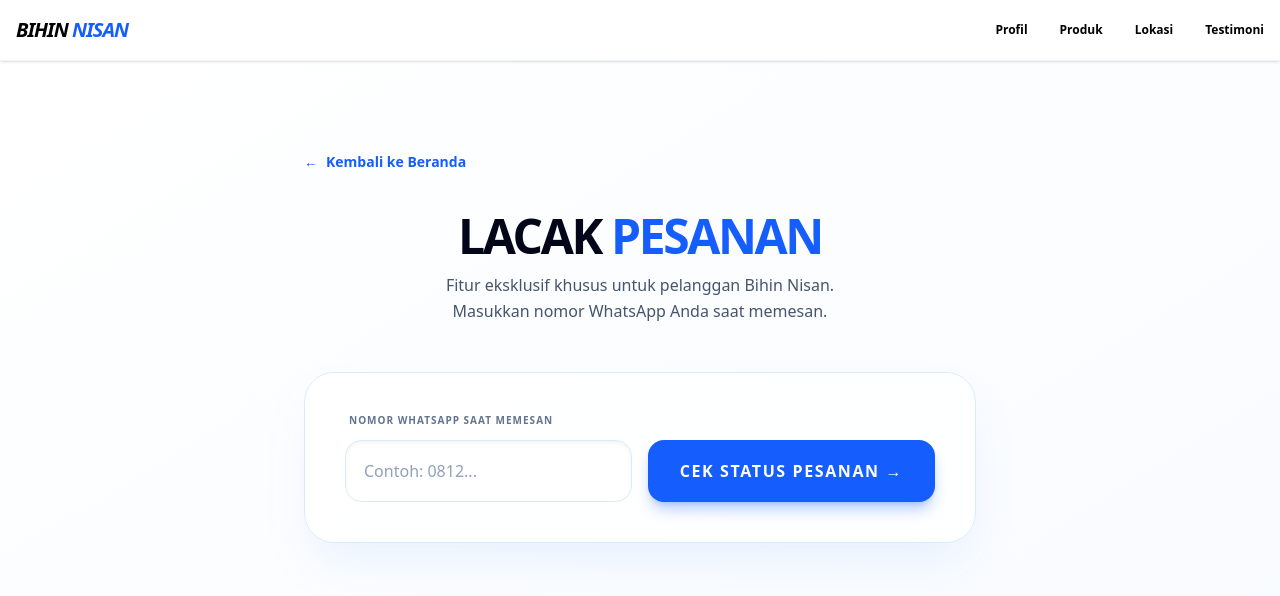
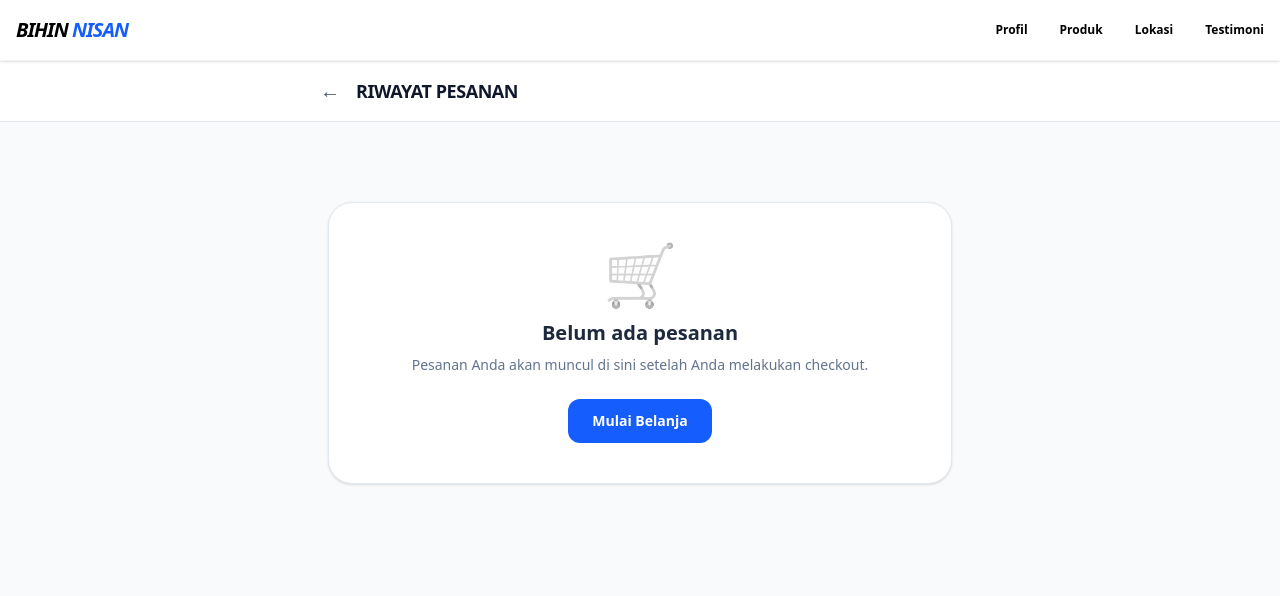
Before and after one commit to RyooCompany/Web-Nisan, a Next.js app: page /lacak in a window 1280 px wide. Shown: the top 596 px of the page. Built offline with nearby package versions, Linux system fonts and the light colour scheme.

Commit message:
feat: rombak halaman lacak jadi ala shopee tanpa input wa dan tambah fitur ulasan

```diff
--- a/app/lacak/page.js
+++ b/app/lacak/page.js
@@ -1,156 +1,129 @@
 "use client";
-import { useState } from "react";
+import { useState, useEffect } from "react";
 import Link from "next/link";
 
 export default function LacakPesanan() {
-  const [nomorWA, setNomorWA] = useState("");
-  const [hasilCek, setHasilCek] = useState([]);
-  const [pesanError, setPesanError] = useState("");
-  const [isSearching, setIsSearching] = useState(false);
+  const [pesananSaya, setPesananSaya] = useState([]);
+  const [loading, setLoading] = useState(true);
 
-  const handleCekStatus = () => {
-    const waBersih = nomorWA.trim();
+  useEffect(() => {
+    // Otomatis mengambil "KTP" WA pembeli yang tersimpan di HP ini
+    const userWa = localStorage.getItem("user_wa");
 
-    if (!waBersih) {
-      setPesanError("Silakan masukkan nomor WhatsApp Anda.");
-      setHasilCek([]);
-      return;
+    if (userWa) {
+      const dataPesanan = JSON.parse(localStorage.getItem("db_pesanan") || "[]");
+      // Cari pesanan yang nomor WA-nya cocok
+      const pesananDitemukan = dataPesanan.filter(p => p.wa_pembeli === userWa);
+      setPesananSaya(pesananDitemukan);
     }
-
-    setIsSearching(true);
-    setPesanError("");
-    setHasilCek([]);
-
-    // Simulasi loading sedikit biar kerasa 'ngecek'
-    setTimeout(() => {
-      const dataPesanan = JSON.parse(localStorage.getItem("db_pesanan") || "[]");
-      const pesananDitemukan = dataPesanan.filter(p => p.wa_pembeli === waBersih);
-
-      if (pesananDitemukan.length > 0) {
-        setHasilCek(pesananDitemukan);
-      } else {
-        setPesanError("Akses Ditolak! Nomor WhatsApp ini belum pernah melakukan pembelian di Bihin Nisan.");
-      }
-      setIsSearching(false);
-    }, 1200);
-  };
+    setLoading(false);
+  }, []);
 
   return (
-    // LATAR BELAKANG BARU: Putih-Biru Bergerak (animate-gradient-xy)
-    <div className="min-h-screen bg-gradient-to-br from-white via-blue-50 to-blue-100 text-slate-900 p-6 flex flex-col items-center font-sans animate-gradient-xy bg-[length:400%_400%]">
-      <div className="w-full max-w-2xl mt-8 md:mt-16">
+    <div className="min-h-screen bg-slate-50 font-sans text-slate-900 pb-20">
+      {/* Header Ala E-Commerce */}
+      <div className="bg-white border-b border-slate-200 sticky top-0 z-50">
+        <div className="max-w-2xl mx-auto px-4 py-4 flex items-center gap-4">
+          <Link href="/" className="text-xl font-bold text-slate-600 hover:text-blue-600">
+            ←
+          </Link>
+          <h1 className="text-lg font-black tracking-tight uppercase">Riwayat Pesanan</h1>
+        </div>
+      </div>
 
-        <Link href="/" className="inline-flex items-center gap-2 text-blue-600 text-sm font-bold mb-10 hover:text-blue-700 transition-colors group">
-          <span className="group-hover:-translate-x-1 transition-transform">←</span> Kembali ke Beranda
-        </Link>
+      <div className="max-w-2xl mx-auto p-4 md:p-6 mt-4 space-y-6">
 
-        <div className="text-center mb-12">
-          <h1 className="text-4xl md:text-5xl font-black tracking-tighter uppercase mb-3 text-slate-950">
-            Lacak <span className="text-blue-600">Pesanan</span>
-          </h1>
-          <p className="text-slate-600 text-sm md:text-base max-w-md mx-auto leading-relaxed">
-            Fitur eksklusif khusus untuk pelanggan Bihin Nisan. Masukkan nomor WhatsApp Anda saat memesan.
-          </p>
-        </div>
+        {loading ? (
+          <div className="text-center py-20 animate-pulse text-blue-500 font-bold">Memuat Data Pesanan...</div>
+        ) : pesananSaya.length > 0 ? (
+          pesananSaya.map((pesanan) => (
+            <div key={pesanan.id} className="bg-white rounded-2xl shadow-sm border border-slate-200 overflow-hidden">
 
-        {/* KOTAK PENCARIAN (Glassmorphism Light) */}
-        <div className="bg-white/80 backdrop-blur-md p-8 md:p-10 rounded-[30px] shadow-2xl shadow-blue-500/10 border border-blue-100 transition-all hover:shadow-blue-500/20">
-          <label className="block text-[10px] font-black text-slate-500 uppercase tracking-widest mb-3 ml-1">
-            Nomor WhatsApp Saat Memesan
-          </label>
-          <div className="flex flex-col md:flex-row gap-4">
-            <input
-              type="number"
-              placeholder="Contoh: 0812..."
-              className="flex-grow p-4.5 bg-white border border-blue-100 rounded-2xl outline-none focus:border-blue-400 focus:ring-2 focus:ring-blue-100 transition-all text-slate-900 font-bold shadow-inner placeholder:text-slate-400 placeholder:font-medium"
-              value={nomorWA}
-              onChange={(e) => setNomorWA(e.target.value)}
-              onKeyPress={(e) => e.key === 'Enter' && handleCekStatus()}
-            />
-            <button
-              onClick={handleCekStatus}
-              disabled={isSearching}
-              className="md:w-auto w-full bg-blue-600 text-white px-8 py-4.5 rounded-2xl font-black uppercase tracking-widest shadow-lg shadow-blue-600/30 hover:bg-blue-700 transition-all active:scale-95 disabled:bg-slate-400 flex items-center justify-center gap-3 shrink-0"
-            >
-              {isSearching ? (
-                <>
-                  <div className="w-4 h-4 border-2 border-white/50 border-t-white rounded-full animate-spin"></div>
-                  MENGECEK...
-                </>
-              ) : "CEK STATUS PESANAN →"}
-            </button>
-          </div>
-        </div>
+              {/* Header Card Pesanan */}
+              <div className="p-4 border-b border-slate-100 flex justify-between items-center bg-slate-50/50">
+                <span className="text-[10px] font-bold text-slate-500 uppercase tracking-widest">Tgl: {pesanan.update_tgl.split(' ')[0]}</span>
+                <span className={`text-[10px] px-2 py-1 rounded-md font-black uppercase tracking-wider ${
+                  pesanan.status === "Selesai" ? "bg-green-100 text-green-700" : "bg-blue-100 text-blue-700"
+                }`}>
+                  {pesanan.status === "Selesai" ? "Selesai" : "Sedang Berjalan"}
+                </span>
+              </div>
 
-        {/* TAMPILAN HASIL (Gaya Light Premium) */}
-        <div className="mt-12 transition-all duration-500 space-y-8 mb-16">
-          {hasilCek.length > 0 ? (
-            hasilCek.map((pesanan) => (
-              <div key={pesanan.id} className="bg-white p-8 rounded-[30px] shadow-xl border border-blue-100 relative overflow-hidden animate-in fade-in zoom-in-95 duration-500">
-                {/* Badge Status */}
-                <div className={`absolute top-0 right-0 px-6 py-2.5 rounded-bl-2xl font-black text-[10px] uppercase tracking-wider ${pesanan.status === "Selesai" ? "bg-green-100 text-green-700" : "bg-blue-100 text-blue-700"}`}>
-                  {pesanan.status === "Selesai" ? "Selesai" : "Pesanan Aktif"}
+              {/* Info Produk */}
+              <div className="p-5 flex items-center gap-4 border-b border-slate-100">
+                <div className="w-16 h-16 bg-blue-50 rounded-xl flex items-center justify-center text-3xl border border-blue-100">
+                  {pesanan.produk.toLowerCase().includes('granit') ? '⬛' : pesanan.produk.toLowerCase().includes('custom') ? '⚒️' : '🪦'}
                 </div>
+                <div className="flex-1">
+                  <h3 className="font-black text-lg leading-tight">{pesanan.produk}</h3>
+                  <p className="text-xs text-slate-500 mt-1 font-medium">{pesanan.metode_bayar === "COD" ? "Bayar di Tempat (COD)" : "E-Wallet / QRIS"}</p>
+                </div>
+              </div>
 
-                <div className="mb-6">
-                  <p className="text-[10px] font-black text-blue-500 uppercase tracking-widest mb-1.5">PRODUK DIPESAN:</p>
-                  <h3 className="font-black text-slate-950 text-2xl md:text-3xl tracking-tighter leading-tight mb-2">
-                    {pesanan.produk}
-                  </h3>
-                  <p className="text-slate-600 text-sm font-semibold mb-6 border-b border-blue-50 pb-4">
-                    Pelanggan: <span className="text-slate-950 font-bold">{pesanan.nama_pembeli}</span>
-                  </p>
-                </div>
+              {/* Progress Bar Status (Ala Shopee) */}
+              <div className="p-6">
+                <div className="flex justify-between items-center relative">
+                  {/* Garis background */}
+                  <div className="absolute top-4 left-[10%] right-[10%] h-[3px] bg-slate-100 -z-10"></div>
 
-                <div className="grid grid-cols-1 md:grid-cols-2 gap-5">
-                  {/* Status */}
-                  <div className="bg-blue-50/50 p-5 rounded-2xl border border-blue-100 flex flex-col gap-1.5">
-                    <p className="text-[10px] font-black text-slate-500 uppercase tracking-widest">Status Saat Ini:</p>
-                    <span className={`px-4 py-1.5 rounded-lg text-xs font-black uppercase tracking-widest border inline-block w-fit ${
-                      pesanan.status === "Selesai" ? "bg-green-500 text-white border-green-600" :
-                      pesanan.status === "Diukir" ? "bg-blue-500 text-white border-blue-600" :
-                      "bg-yellow-400 text-slate-950 border-yellow-500"
-                    }`}>
-                       ● {pesanan.status}
-                    </span>
+                  {/* Garis Progress */}
+                  <div className={`absolute top-4 left-[10%] h-[3px] bg-blue-500 -z-10 transition-all duration-500 ${
+                    pesanan.status === "Proses" ? "w-[0%]" :
+                    pesanan.status === "Diukir" ? "w-[40%]" : "w-[80%]"
+                  }`}></div>
+
+                  {/* Step 1: Dikemas / Proses */}
+                  <div className="flex flex-col items-center gap-2 bg-white w-1/3">
+                    <div className={`w-8 h-8 rounded-full flex items-center justify-center text-sm border-2 ${
+                      pesanan.status === "Proses" || pesanan.status === "Diukir" || pesanan.status === "Selesai"
+                      ? "bg-blue-500 border-blue-500 text-white shadow-md shadow-blue-500/20" : "bg-white border-slate-200 text-slate-300"
+                    }`}>📦</div>
+                    <span className={`text-[10px] font-bold ${pesanan.status === "Proses" ? "text-blue-600" : "text-slate-500"}`}>Dikemas</span>
                   </div>
 
-                  {/* Info Pembayaran & Alamat */}
-                  <div className="bg-slate-50 p-5 rounded-2xl border border-slate-100 flex flex-col gap-1.5">
-                    <p className="text-[10px] font-black text-slate-500 uppercase tracking-widest">Metode Pembayaran:</p>
-                    <p className="text-sm font-bold text-slate-800 flex items-center gap-2">
-                      {pesanan.metode_bayar === "COD" ? "💵 Bayar di Tempat (COD)" : "📱 Transfer E-Wallet/QRIS"}
-                    </p>
+                  {/* Step 2: Diukir */}
+                  <div className="flex flex-col items-center gap-2 bg-white w-1/3">
+                    <div className={`w-8 h-8 rounded-full flex items-center justify-center text-sm border-2 ${
+                      pesanan.status === "Diukir" || pesanan.status === "Selesai"
+                      ? "bg-blue-500 border-blue-500 text-white shadow-md shadow-blue-500/20" : "bg-white border-slate-200 text-slate-300"
+                    }`}>⚒️</div>
+                    <span className={`text-[10px] font-bold ${pesanan.status === "Diukir" ? "text-blue-600" : "text-slate-500"}`}>Diukir</span>
                   </div>
 
-                  {pesanan.alamat_pembeli && (
-                    <div className="bg-slate-50 p-5 rounded-2xl border border-slate-100 flex flex-col gap-1.5 md:col-span-2">
-                       <p className="text-[10px] font-black text-slate-500 uppercase tracking-widest">Alamat Pengiriman:</p>
-                       <p className="text-xs text-slate-700 leading-relaxed font-medium bg-white p-3 rounded-lg border border-slate-100 shadow-inner">
-                         📍 {pesanan.alamat_pembeli}
-                       </p>
-                    </div>
-                  )}
-                </div>
-
-                <div className="text-center mt-10 pt-5 border-t border-blue-50">
-                  <p className="text-[11px] text-slate-500 font-bold bg-slate-100 px-4 py-1.5 rounded-full inline-block">
-                    Terakhir diperbarui pada: <span className="text-blue-700">{pesanan.update_tgl}</span>
-                  </p>
+                  {/* Step 3: Dikirim / Selesai */}
+                  <div className="flex flex-col items-center gap-2 bg-white w-1/3">
+                    <div className={`w-8 h-8 rounded-full flex items-center justify-center text-sm border-2 ${
+                      pesanan.status === "Selesai"
+                      ? "bg-green-500 border-green-500 text-white shadow-md shadow-green-500/20" : "bg-white border-slate-200 text-slate-300"
+                    }`}>🚚</div>
+                    <span className={`text-[10px] font-bold ${pesanan.status === "Selesai" ? "text-green-600" : "text-slate-500"}`}>Dikirim</span>
+                  </div>
                 </div>
               </div>
-            ))
-          ) : pesanError && (
-            // PESAN ERROR
-            <div className="bg-red-50 border border-red-100 p-10 rounded-[30px] text-center animate-in slide-in-from-bottom-4 shadow-xl shadow-red-500/5">
-              <div className="text-5xl mb-4 opacity-90">🛑</div>
-              <p className="text-red-700 font-black tracking-tight leading-snug text-lg">{pesanError}</p>
-              <p className="text-slate-500 text-sm mt-4 italic font-medium leading-relaxed">
-                Fitur ini dikunci menggunakan Nomor WhatsApp. Jika Anda merasa sudah memesan, mohon pastikan nomor WA yang Anda masukkan <strong className="text-slate-700">sama persis</strong> dengan saat memesan.
-              </p>
+
+              {/* Tombol Testimoni (Hanya Muncul Jika Selesai) */}
+              {pesanan.status === "Selesai" && (
+                <div className="p-4 border-t border-slate-100 bg-slate-50 flex justify-end">
+                  <Link href="/testimoni" className="flex items-center gap-2 bg-white border border-orange-500 text-orange-600 px-4 py-2 rounded-lg text-xs font-black uppercase tracking-wide hover:bg-orange-50 transition-colors shadow-sm">
+                    <span className="text-base text-orange-500">⭐</span> Buat Komentar Testimoni
+                  </Link>
+                </div>
+              )}
+
             </div>
-          )}
-        </div>
+          ))
+        ) : (
+          /* Tampilan Jika Tidak Ada Pesanan */
+          <div className="bg-white p-10 rounded-3xl shadow-sm border border-slate-200 text-center mt-10">
+            <div className="text-6xl mb-4 grayscale opacity-50">🛒</div>
+            <h2 className="text-xl font-black text-slate-800 mb-2">Belum ada pesanan</h2>
+            <p className="text-slate-500 text-sm">Pesanan Anda akan muncul di sini setelah Anda melakukan checkout.</p>
+            <Link href="/" className="inline-block mt-6 bg-blue-600 text-white px-6 py-3 rounded-xl font-bold text-sm hover:bg-blue-700 transition">
+              Mulai Belanja
+            </Link>
+          </div>
+        )}
+
       </div>
     </div>
   );
--- a/components/CheckoutModal.js
+++ b/components/CheckoutModal.js
@@ -36,6 +36,7 @@ export default function CheckoutModal({ produk, onClose }) {
 
       // TANDA PEMBELI: Simpan tanda kalau dia udah beli (Untuk memunculkan menu Lacak)
       localStorage.setItem("is_pembeli", "true");
+      localStorage.setItem("user_wa", wa);
 
       alert("Berhasil! Pesanan COD Anda telah masuk ke sistem kami. Admin akan segera memprosesnya.");
       onClose();
```
